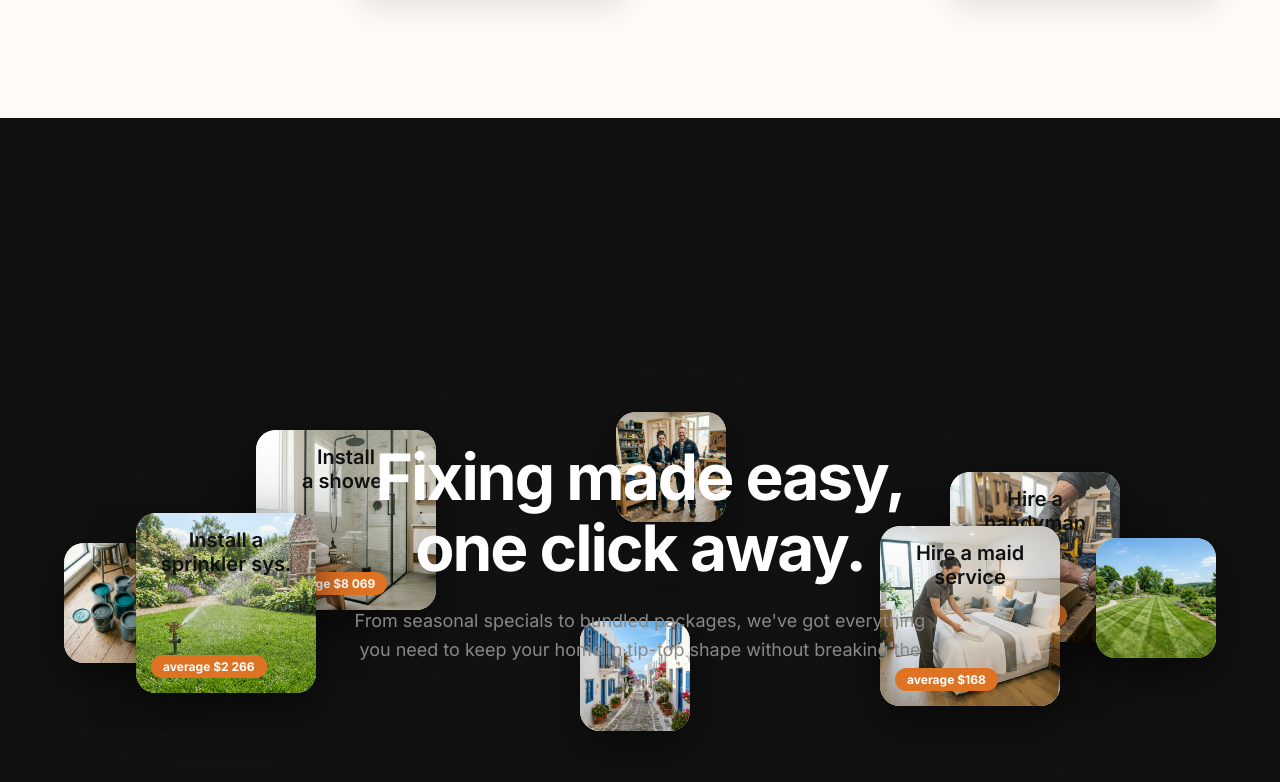
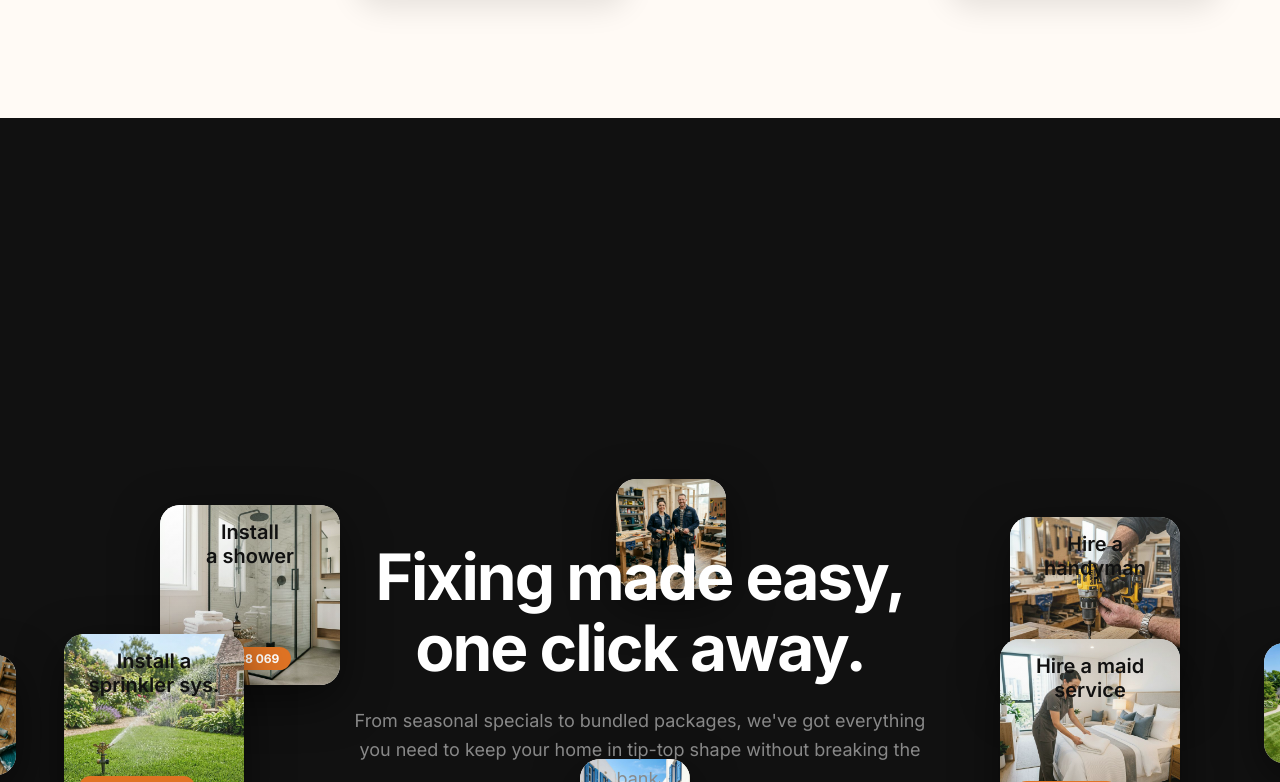
Before and after one commit to viratco/fixihelp, a React (Vite) app: page / in a window 1280 px wide. Shown: the part 2058-2840 px from the top of the page. Built offline with nearby package versions, Linux system fonts and the light colour scheme.

Commit message:
Implement extreme spread for Services Cloud halo

```diff
--- a/src/index.css
+++ b/src/index.css
@@ -562,11 +562,11 @@ button {
 /* Services Cloud Section */
 .services-cloud-section {
   background-color: #111;
-  padding: 180px 20px;
+  padding: 240px 20px;
   position: relative;
   overflow: hidden;
   color: white;
-  min-height: 900px;
+  min-height: 1100px;
   display: flex;
   align-items: center;
   justify-content: center;
@@ -662,15 +662,15 @@ button {
   align-self: flex-start;
 }
 
-/* Specific Positions for circular "Halo" matching the reference exactly */
-.card-1 { width: 180px; height: 180px; top: -5%; left: 18%; }
-.card-2 { width: 110px; height: 110px; top: -12%; left: 48%; }
-.card-3 { width: 170px; height: 170px; top: 12%; right: 10%; }
-.card-4 { width: 120px; height: 120px; top: 40%; left: 2%; }
-.card-5 { width: 120px; height: 120px; top: 38%; right: 2%; }
-.card-6 { width: 180px; height: 180px; bottom: 0%; left: 8%; }
-.card-7 { width: 110px; height: 110px; bottom: -15%; left: 45%; }
-.card-8 { width: 180px; height: 180px; bottom: -5%; right: 15%; }
+/* Specific Positions for circular "Halo" with extreme spread to clear text */
+.card-1 { width: 180px; height: 180px; top: -15%; left: 10%; }
+.card-2 { width: 110px; height: 110px; top: -25%; left: 48%; }
+.card-3 { width: 170px; height: 170px; top: -10%; right: 5%; }
+.card-4 { width: 120px; height: 120px; top: 45%; left: -12%; }
+.card-5 { width: 120px; height: 120px; top: 40%; right: -12%; }
+.card-6 { width: 180px; height: 180px; bottom: -8%; left: 2%; }
+.card-7 { width: 110px; height: 110px; bottom: -30%; left: 45%; }
+.card-8 { width: 180px; height: 180px; bottom: -10%; right: 5%; }
 
 /* Image-only cards might not need inner info */
 .image-only .cloud-card-info { display: none; }
```
